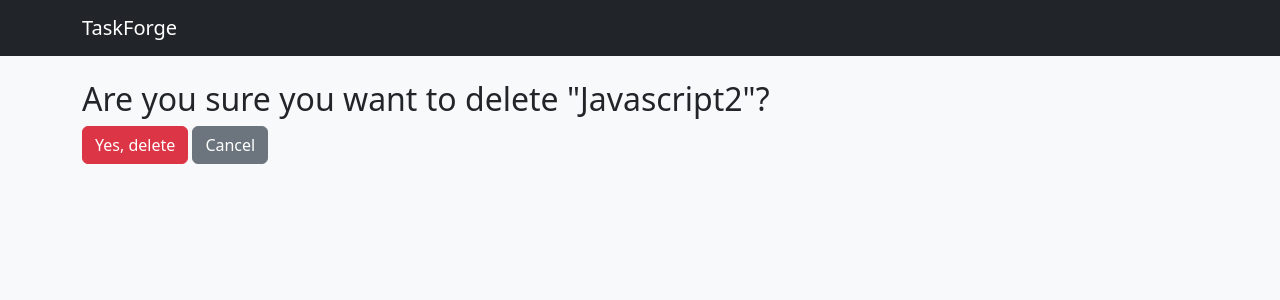
After one commit to davy254/task_manager2, a Django app: page /projects/9/delete/ in a window 1280 px wide. The commit adds this page. Shown: the top 300 px of the page. Run offline with Django 5.2, Linux system fonts and the light colour scheme; data comes from the database, SQL or seed files in the repository; both versions use the stored data as it was after the commit.

Commit message:
added delete functionality to projects

```diff
--- /dev/null
+++ b/taskforge/tasks/templates/tasks/project_confirm_delete.html
@@ -0,0 +1,10 @@
+{% extends "base.html" %}
+{% block content %}
+  <h2>Are you sure you want to delete "{{ project.name }}"?</h2>
+
+  <form method="post">
+    {% csrf_token %}
+    <button type="submit" class="btn btn-danger">Yes, delete</button>
+    <a href="{% url 'project-list' %}" class="btn btn-secondary">Cancel</a>
+  </form>
+{% endblock %}
--- a/taskforge/tasks/templates/tasks/project_details.html
+++ b/taskforge/tasks/templates/tasks/project_details.html
@@ -10,7 +10,7 @@
                 <small>Created {{ project.created_at|naturaltime }}</small>
             </p>
             <a href="{% url 'update-project'  project.id %}" class="btn btn-warning">Edit</a>
-            <a href="" class="btn btn-danger" onclick="return confirm('Are you sure you want to delete this project?');">Delete</a>
+            <a href="{% url 'delete-project' project.id %}" class="btn btn-danger" >Delete</a>
             <a href="{% url 'project-list' %}" class="btn btn-secondary">Back</a>
         </div>
     </div>
--- a/taskforge/tasks/urls.py
+++ b/taskforge/tasks/urls.py
@@ -8,4 +8,6 @@ urlpatterns = [
     path("projects/<int:project_id>/", views.project_details,  name="project-details"),
     path("projects/create/", views.create_project, name="create-project"),
     path("projects/<int:project_id>/update/", views.update_project, name="update-project"),
+    path("projects/<int:project_id>/delete/", views.delete_project, name="delete-project"),
+
 ]
--- a/taskforge/tasks/views.py
+++ b/taskforge/tasks/views.py
@@ -68,3 +68,12 @@ def update_project(request, project_id):
         "form": form
     }
     return render(request, "tasks/project_form.html", context)
+
+
+def delete_project(request, project_id):
+    """Delete a project."""
+    project = Project.objects.get(id=project_id)
+    if request.method == "POST":
+        project.delete()
+        return redirect('project-list')
+    return render(request, "tasks/project_confirm_delete.html", {"project":project})
```
Also changed, not shown: taskforge/db.sqlite3.
